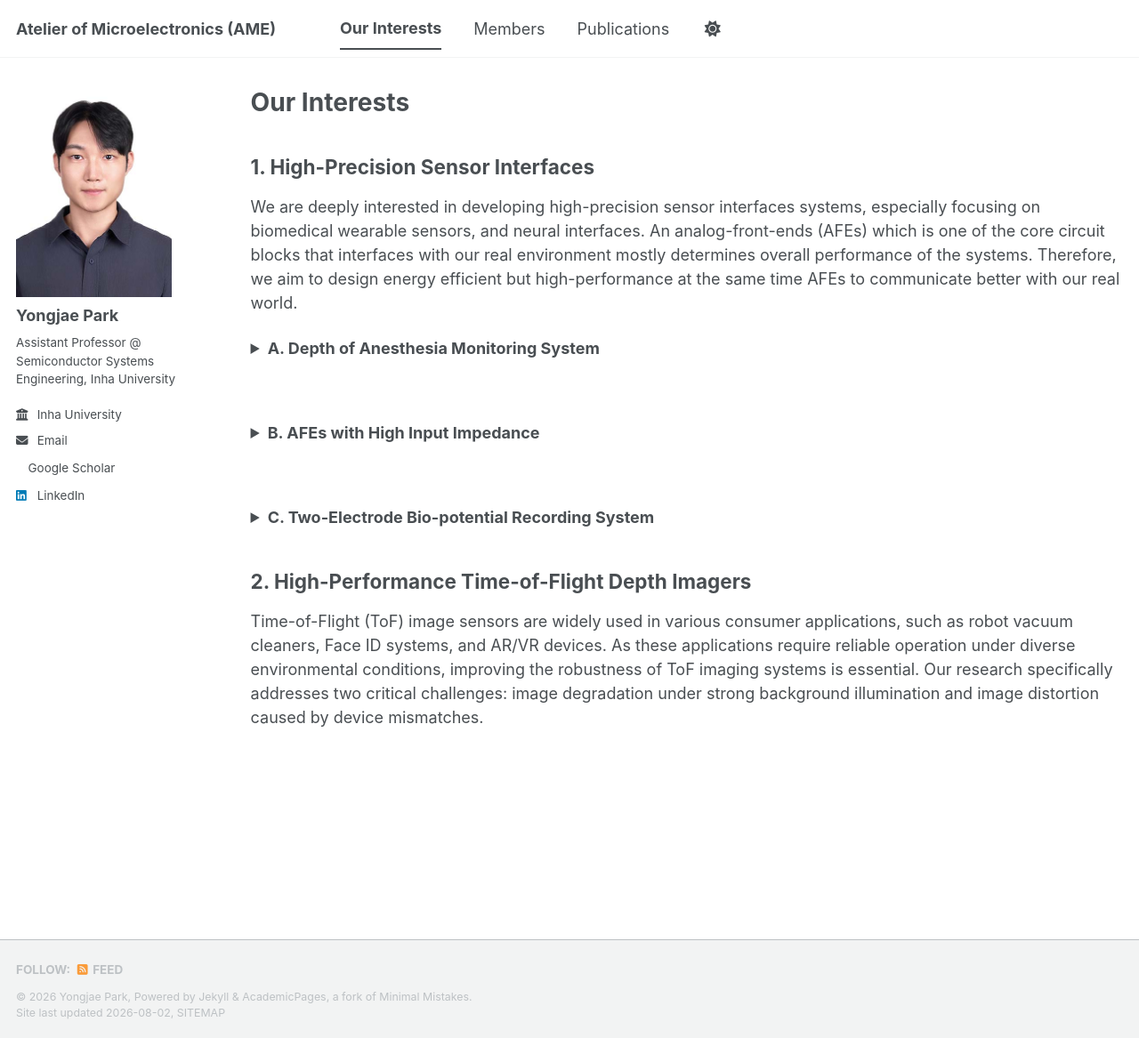
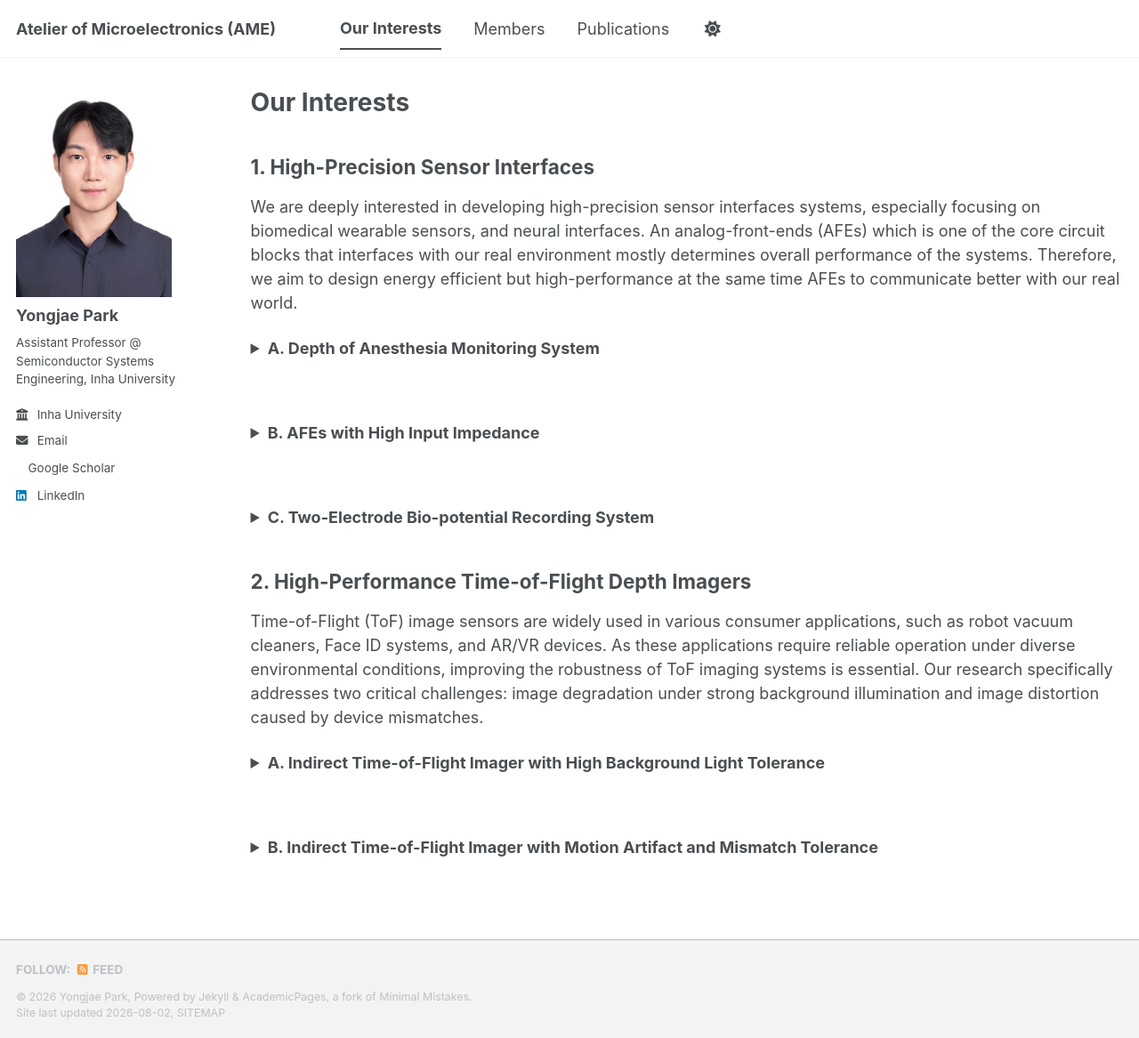
Before and after one commit to yong27park/AME.github.io, a Jekyll site: the page built from _pages/ourinterests.md, in a window 1280 px wide and 1167 px high. Shown: the whole window at 89% size. Built offline with Jekyll 4.4.1, drawn with Linux system fonts in a browser that asks for light colours; a style sheet for code colours, icons or effects is not loaded.

Commit message:
Update ourinterests.md

```diff
--- a/_pages/ourinterests.md
+++ b/_pages/ourinterests.md
@@ -13,7 +13,7 @@ author_profile: true
 
 <br>
 
-![DoA](/images/research_DoA.png)
+![DoA](./images/research_DoA.png)
 
 ✅ ***What We Want to Solve?***
 - During operation, surgeon should monitor two depth of anesthesia (DoA) indices, MAC and BIS depending on anesthetics
@@ -35,7 +35,7 @@ author_profile: true
 
 <br>
 
-![DPFL](/images/research_DPFL.png)
+![DPFL](./images/research_DPFL.png)
 
 ✅ ***What We Want to Solve?***
 - Input impedance of AFE should be boosted to be compatible with high impedance of dry-electrodes
@@ -57,7 +57,7 @@ author_profile: true
 
 <br>
 
-![CMI](/images/research_CMI.png)
+![CMI](./images/research_CMI.png)
 
 ✅ ***What We Want to Solve?***
 - We want to remove reference electrode, thus making conventional 3-electrode recording as 2-electrode recording system
@@ -73,3 +73,48 @@ author_profile: true
 
 ## 2. High-Performance Time-of-Flight Depth Imagers
  Time-of-Flight (ToF) image sensors are widely used in various consumer applications, such as robot vacuum cleaners, Face ID systems, and AR/VR devices. As these applications require reliable operation under diverse environmental conditions, improving the robustness of ToF imaging systems is essential. Our research specifically addresses two critical challenges: image degradation under strong background illumination and image distortion caused by device mismatches.
+
+<details markdown="1">
+<summary><b>A. Indirect Time-of-Flight Imager with High Background Light Tolerance </b></summary>
+
+<br>
+
+![CMI](./images/research_Blossom.png)
+
+✅ ***What We Want to Solve?***
+- High background light from the sunlight can saturate the pixel causing depth image distortions
+- We want to enhance the dynamic range of each pixel without compromising image quality
+
+✅ ***How We Solve?***
+- We employ in-pixel adaptive delta-sigma circuit to remove only common-mode charge, thus enhance the dynamic range
+- Pixel-level floating diffusion swapping enhances the depth linearity
+
+
+✅ ***Related Publications***
+- A 160×120 Indirect Time-of-Flight Sensor with Pixel-Level Adaptive ΔΣ-Operations for Background Light Cancellation in *IEEE A-SSCC’23*
+- An Indirect ToF Sensor With In-Pixel Adaptive ΔΣ-Scheme for Background Light Rejection and Floating Diffusion Mismatch Cancellation in *IEEE JSSC’25*
+
+</details>
+
+<br>
+
+<details markdown="1">
+<summary><b>B. Indirect Time-of-Flight Imager with Motion Artifact and Mismatch Tolerance</b></summary>
+
+<br>
+
+![DPFL](./images/research_Tetra.png)
+
+✅ ***What We Want to Solve?***
+- Conventionally, we need two frame images to create one depth image, causing motion artifact
+- Floating diffusion(FD) mismatch creates significant non-linearity distorting depth images
+
+✅ ***How We Solve?***
+- We develop tetra-pixel architecture to provide one depth image in a single shot
+- FD mismatches can be mitigated by simple interpolation technique
+
+✅ ***Related Publications***
+- An Indirect Time-of-Flight Sensor with Adaptive Multiple Sampling for High Depth Precision in *IEEE VLSI’22*
+- An Indirect Time-of-Flight Sensor With Tetra-Pixel Architecture Calibrating Tap Mismatch in a Single Frame in *IEEE SSC-L’22*
+
+</details>
```
